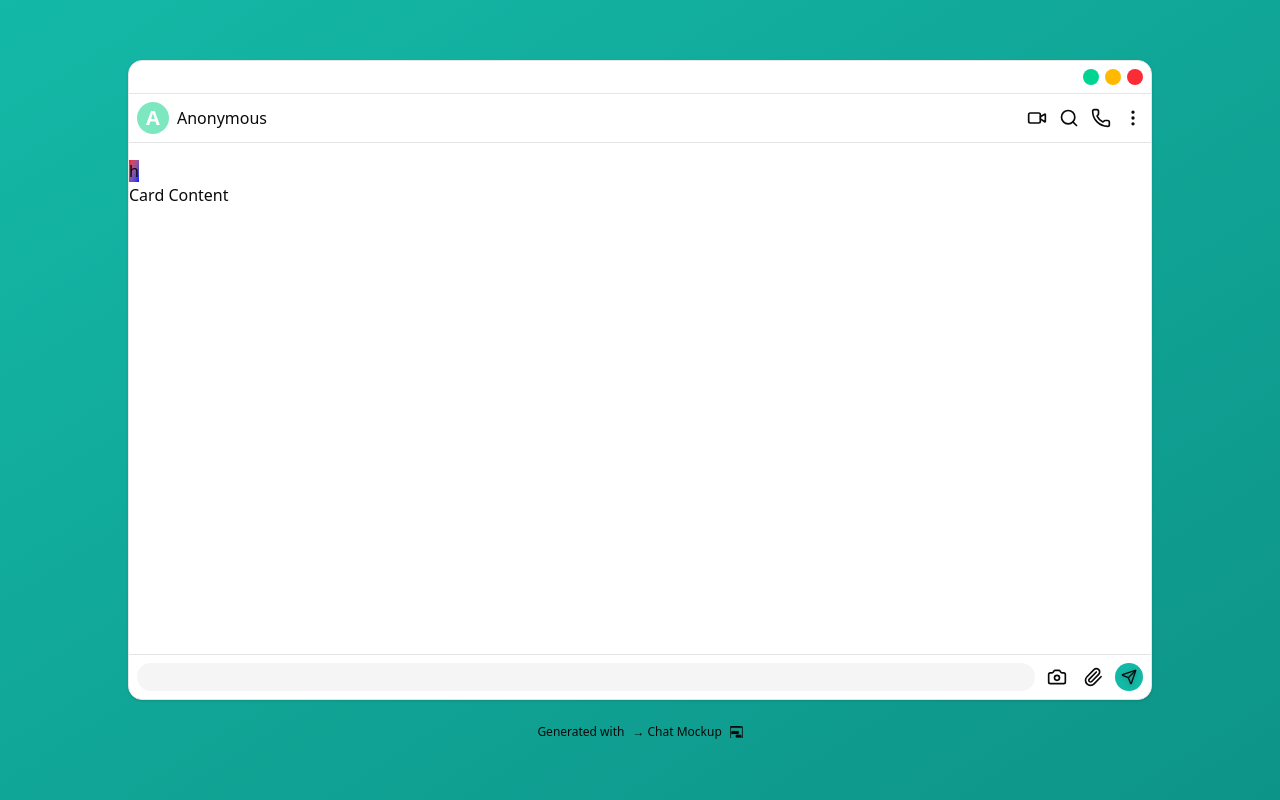
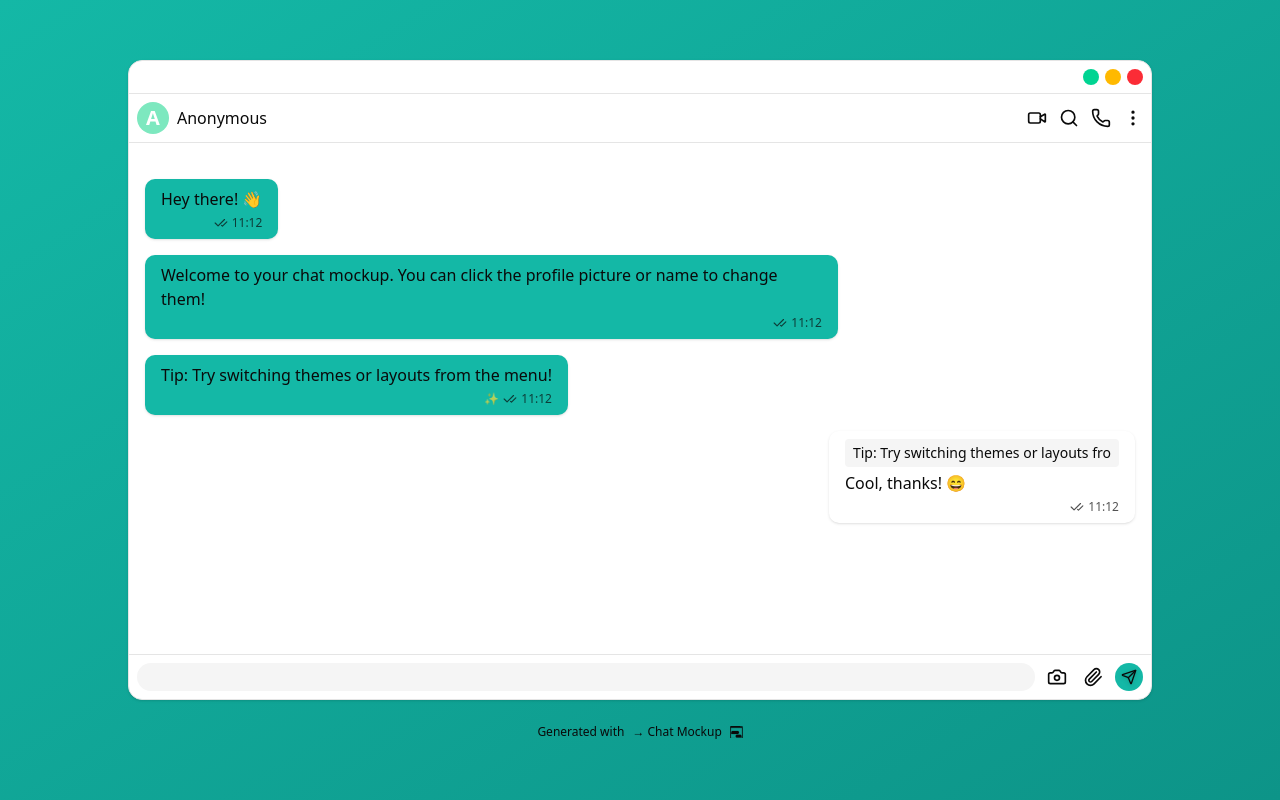
Before and after one commit to Florian-cossu/chat_mockup, a Next.js app: page / in a window 1280 px wide. Built offline with nearby package versions, Linux system fonts and the light colour scheme.

Commit message:
Beginning of display engine - Started working on conversation display engine

```diff
--- a/app/page.tsx
+++ b/app/page.tsx
@@ -9,10 +9,11 @@ import { usePreferences } from "@/contexts/preferencesContext";
 import ChatMockupIcon from "@icons/icon-monochrome.svg";
 import { useIsMobile } from "@/hooks/isMobile";
 import { cn } from "@/lib/utils";
+import ChatConversationView from "@/components/custom/chatConversationView";
 
 export default function ChatMockup() {
 
-  const { color1, color2, layout } = usePreferences();
+  const { color1, color2, layout, conversation } = usePreferences();
   const isMobile = useIsMobile();
 
   function twStyleConstructor (layout: string) {
@@ -41,10 +42,10 @@ export default function ChatMockup() {
           <ScreenshotCardHeader />
           <CardContent className="p-0 m-0 grow">
             <div className="flex flex-row gap-1.5 p-2" id="topActionBar"></div>
-            <span className="bg-gradient-to-br from-[red] to-[blue] w-10 h-10">
-              h
-            </span>
-            <p>Card Content</p>
+            <ChatConversationView
+              conversation={conversation}
+              color1={color1}
+            />
           </CardContent>
           <CardFooter className="flex flex-col m-0 p-2 h-fit items-center justify-between border-t-1 gap-3">
             <div className="flex flex-row w-full gap-2 items-center justify-between">
--- a/app/styling/custom.css
+++ b/app/styling/custom.css
@@ -1,3 +1,13 @@
+:root {
+  --green-stroke: #18ae3b;
+}
+
+@media (prefers-color-scheme: dark) {
+  :root {
+    --green-stroke: #00ff3c;
+  }
+}
+
 .transitions {
   transition: all .3s ease-in-out;
 }
@@ -24,5 +34,5 @@
 /* Custom styling enforced on Lucide Icons */
 /* Battery Icon */
 #mobileStatusBarRight > svg.lucide.lucide-battery-medium.w-4.h-4 > path:nth-child(3), #mobileStatusBarRight > svg.lucide.lucide-battery-medium.w-4.h-4 > path:nth-child(1) {
-    stroke: #00ff3c;
+    stroke: var(--green-stroke);
 }
--- /dev/null
+++ b/components/custom/chatConversationView.tsx
@@ -0,0 +1,34 @@
+"use client";
+
+import React from "react";
+import { ChatConversation } from "@/types/types";
+import ChatMessageBubble from "./chatMessageBubble";
+
+interface ChatConversationViewProps {
+  conversation: ChatConversation;
+  color1: string;
+}
+
+export default function ChatConversationView({
+  conversation,
+  color1,
+}: ChatConversationViewProps) {
+  return (
+    <div className="flex flex-col gap-2 p-4 overflow-y-auto h-full">
+      {conversation.map((msg) => {
+        const replyTo = msg.repliesTo
+          ? conversation.find((m) => m.id === msg.repliesTo)
+          : undefined;
+
+        return (
+          <ChatMessageBubble
+            key={msg.id}
+            color1={color1}
+            message={msg}
+            replyToMessage={replyTo}
+          />
+        );
+      })}
+    </div>
+  );
+}
--- /dev/null
+++ b/components/custom/chatMessageBubble.tsx
@@ -0,0 +1,48 @@
+"use client";
+
+import React from "react";
+import { ChatMessage } from "@/types/types";
+import { CheckCheck } from "lucide-react";
+import { cn } from "@/lib/utils";
+
+interface ChatMessageBubbleProps {
+  message: ChatMessage;
+  color1: string;
+  replyToMessage?: ChatMessage;
+}
+
+export default function ChatMessageBubble({
+  message,
+  replyToMessage,
+  color1,
+}: ChatMessageBubbleProps) {
+  return (
+    <div
+      className={cn(
+        "max-w-[70%] px-4 py-2 my-1 rounded-lg shadow-sm relative",
+        message.direction === "in" ? "self-start" : "self-end"
+      )}
+      style={{
+        backgroundColor: message.direction === "in" ? color1 : "bg-muted",
+      }}
+    >
+      {replyToMessage && (
+        <div className="mb-1 px-2 py-1 text-sm rounded bg-accent">
+          <span className="block font-medium">
+            {replyToMessage.text.slice(0, 40)}
+          </span>
+        </div>
+      )}
+
+      <p className="whitespace-pre-wrap">{message.text}</p>
+
+      <div className="flex items-center justify-end gap-1 mt-1 text-xs opacity-70">
+        {message.emoji && <span>{message.emoji}</span>}
+        {message.seen && <CheckCheck size={14} />}
+        <span>
+          {new Date(message.timestamp).toISOString().slice(11, 16)}
+        </span>
+      </div>
+    </div>
+  );
+}
--- a/contexts/preferencesContext.tsx
+++ b/contexts/preferencesContext.tsx
@@ -1,6 +1,7 @@
 "use client";
 
-import React, { createContext, useContext, useState, ReactNode, useRef } from "react";
+import React, { createContext, useContext, useState, ReactNode } from "react";
+import { ChatConversation, ChatMessage } from "@/types/types";
 
 export interface PreferencesContextType {
   contactName: string;
@@ -18,10 +19,46 @@ export interface PreferencesContextType {
   color2: string;
   setColor2: (color2: string) => void;
 
+  conversation: ChatConversation;
+  setChatConversation: (conversation: ChatConversation) => void;
+
   // Add more shared data here if needed:
   // otherData: string;
   // setOtherData: (val: string) => void;
 }
+
+const defaultConversation: ChatConversation = [
+  {
+    id: "1",
+    direction: "in",
+    text: "Hey there! 👋",
+    timestamp: new Date().toISOString(),
+    seen: true,
+  },
+  {
+    id: "2",
+    direction: "in",
+    text: "Welcome to your chat mockup. You can click the profile picture or name to change them!",
+    timestamp: new Date().toISOString(),
+    seen: true,
+  },
+  {
+    id: "3",
+    direction: "in",
+    text: "Tip: Try switching themes or layouts from the menu!",
+    timestamp: new Date().toISOString(),
+    seen: true,
+    emoji: "✨",
+  },
+  {
+    id: "4",
+    direction: "out",
+    text: "Cool, thanks! 😄",
+    timestamp: new Date().toISOString(),
+    repliesTo: "3",
+    seen: true,
+  },
+];
 
 const PreferenceContext = createContext<PreferencesContextType | undefined>(undefined);
 
@@ -38,6 +75,7 @@ export const PreferencesProvider = ({
 
   const [color1, setColor1] = useState(initialTheme.color1);
   const [color2, setColor2] = useState(initialTheme.color2);
+  const [conversation, setChatConversation] = useState<ChatMessage[]>(defaultConversation);
 
 
   return (
@@ -52,7 +90,9 @@ export const PreferencesProvider = ({
         color1,
         setColor1,
         color2,
-        setColor2
+        setColor2,
+        conversation,
+        setChatConversation,
       }}
     >
       {children}
--- a/types/types.tsx
+++ b/types/types.tsx
@@ -1 +1,13 @@
 export type LayoutType = "mobile" | "desktop" | "auto";
+
+export type ChatMessage = {
+  id: string;                 // unique, for React keys
+  direction: "in" | "out";    // incoming or outgoing
+  text: string;               // the message text
+  timestamp: string;            // when it was sent/received
+  seen: boolean;              // has it been seen / opened
+  emoji?: string;             // optional reaction
+  repliesTo?: string;         // optional ID of the message this replies to
+};
+
+export type ChatConversation = ChatMessage[];
```
